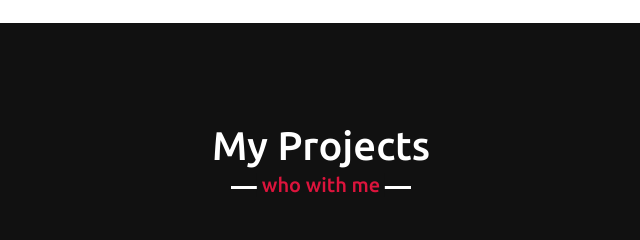
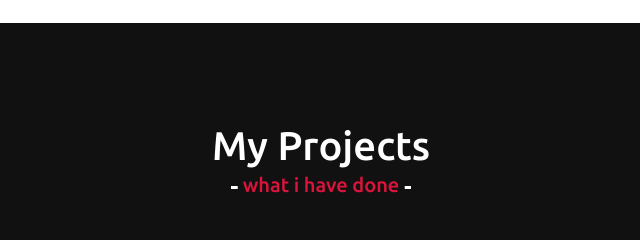
Before and after one commit to aashish-siingh/myportfolio, a plain HTML site: page index.html in a window 1280 px wide. Shown: the part 3200-3440 px from the top of the page, 319-959 px from the left. Drawn offline with nearby package versions, Linux system fonts and the light colour scheme.

Commit message:
Update style.css

```diff
--- a/myportfolio/style.css
+++ b/myportfolio/style.css
@@ -380,7 +380,7 @@ section .title::after{
 
 /* teams section styling */
 .teams .title::after{
-    content: "who with me";
+    content: "what i have done";
 }
 .teams .carousel .card{
     background: #222;
```
